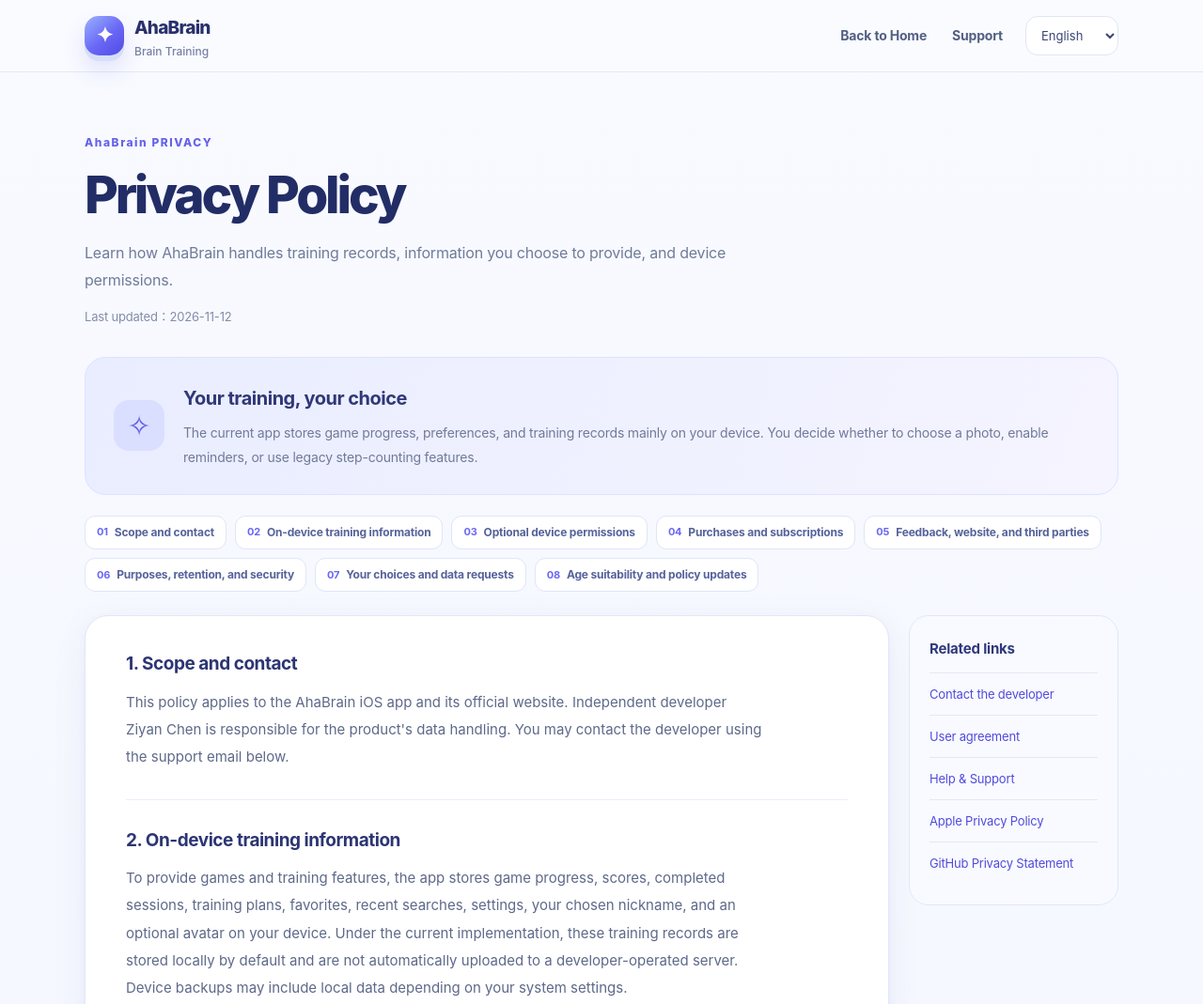
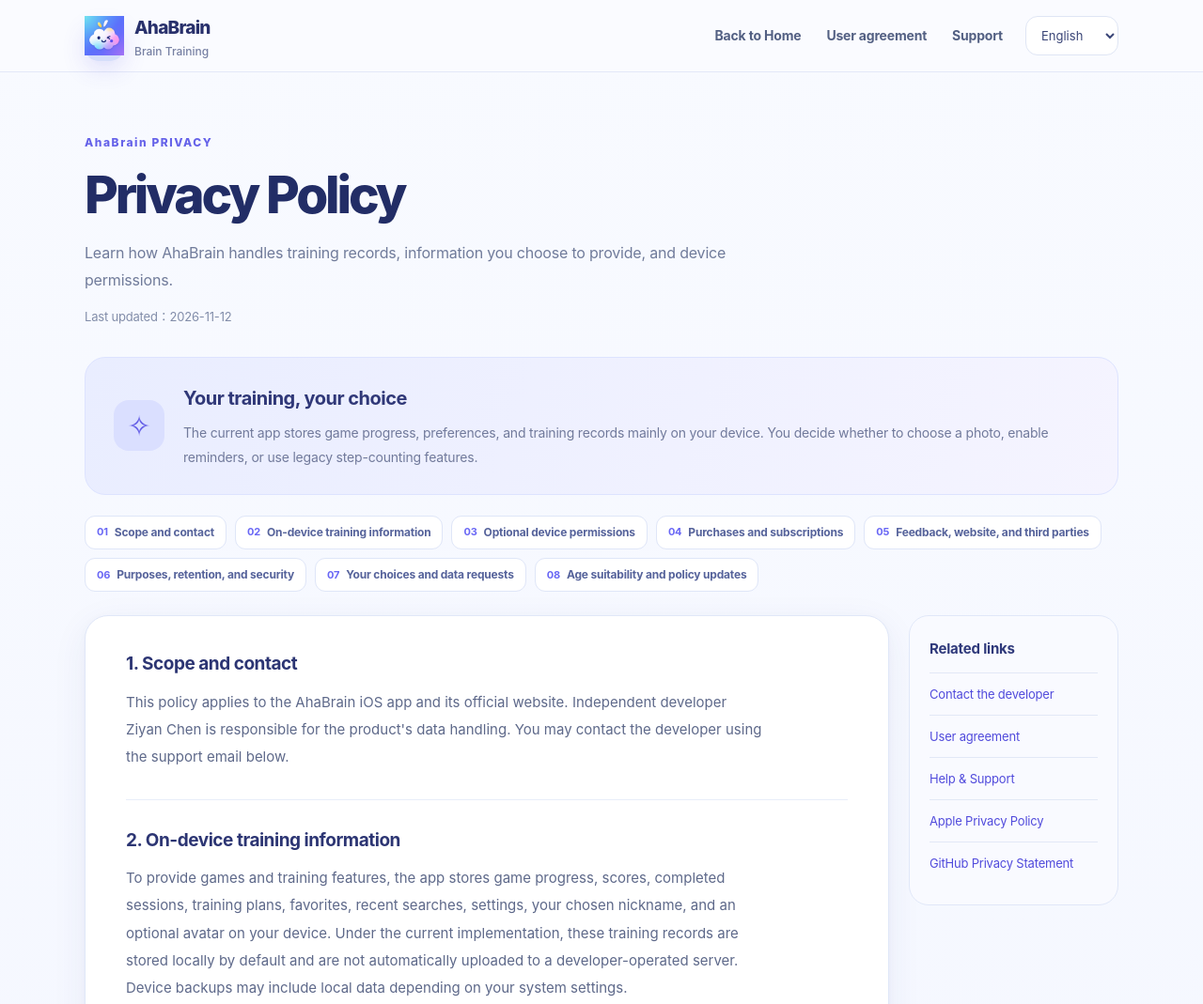
Before and after one commit to ziyanchen0728/ziyanchen0728, a plain HTML site: page ahabrain/privacy.html in a window 1280 px wide. Shown: the top 1069 px of the page at 94% size. Drawn offline with Linux system fonts and the light colour scheme.

Commit message:
Sync real app logo and explicit legal/support navigation on ahabrain/privacy.html

```diff
--- a/ahabrain/privacy.html
+++ b/ahabrain/privacy.html
@@ -7,13 +7,15 @@
 <title>隐私政策 — 灵光大脑 AhaBrain</title>
 <link rel="stylesheet" href="assets/site.css">
 <link rel="stylesheet" href="assets/site-refined.css">
+<link rel="icon" type="image/png" href="assets/ahabrain-app-icon.png">
+<link rel="apple-touch-icon" href="assets/ahabrain-app-icon.png">
 <script src="assets/i18n-privacy.js" defer></script><script src="assets/site.js" defer></script>
 </head>
 <body>
 <a href="#content" class="skip" data-i18n="skip">跳转到内容</a>
 <header class="site-header"><div class="container nav">
-<a class="brand" href="./" data-lang-link><span class="brand-mark" aria-hidden="true">✦</span><span class="brand-copy">AhaBrain<small data-i18n="brandSub">灵光大脑</small></span></a>
-<nav class="nav-links" aria-label="Main navigation"><a href="./" data-lang-link data-i18n="navHome">返回首页</a><a href="support.html" data-lang-link data-i18n="navSupport">技术支持</a></nav>
+<a class="brand" href="./" data-lang-link><span class="brand-mark" aria-hidden="true"><img src="assets/ahabrain-app-icon.png" width="42" height="42" alt=""></span><span class="brand-copy">AhaBrain<small data-i18n="brandSub">灵光大脑</small></span></a>
+<nav class="nav-links" aria-label="Main navigation"><a href="./" data-lang-link data-i18n="navHome">返回首页</a><a href="terms.html" data-lang-link data-i18n="quickTerms">用户协议</a><a href="support.html" data-lang-link data-i18n="navSupport">技术支持</a></nav>
 <select id="locale" class="locale" aria-label="Website language"><option value="zh-CN">简体中文</option><option value="zh-TW">繁體中文</option><option value="en">English</option><option value="ja">日本語</option><option value="ko">한국어</option></select>
 </div></header>
 <main id="content" class="container legal-main">
@@ -49,5 +51,5 @@
 <a href="https://docs.github.com/en/site-policy/privacy-policies/github-general-privacy-statement" target="_blank" rel="noopener noreferrer" class="legal-side-link" data-i18n="quickGithub">GitHub 隐私声明</a>
 </div></aside></div>
 </main>
-<footer class="footer"><div class="container footer-inner"><span>© 2026 AhaBrain · <span data-i18n="brandSub">灵光大脑</span></span><div class="footer-links"><a href="./" data-lang-link data-i18n="footerHome">返回官网</a><a href="support.html" data-lang-link data-i18n="navSupport">技术支持</a></div></div></footer>
+<footer class="footer"><div class="container footer-inner"><span>© 2026 AhaBrain · <span data-i18n="brandSub">灵光大脑</span></span><div class="footer-links"><a href="./" data-lang-link data-i18n="footerHome">返回官网</a><a href="terms.html" data-lang-link data-i18n="quickTerms">用户协议</a><a href="support.html" data-lang-link data-i18n="navSupport">技术支持</a></div></div></footer>
 </body></html>
```
